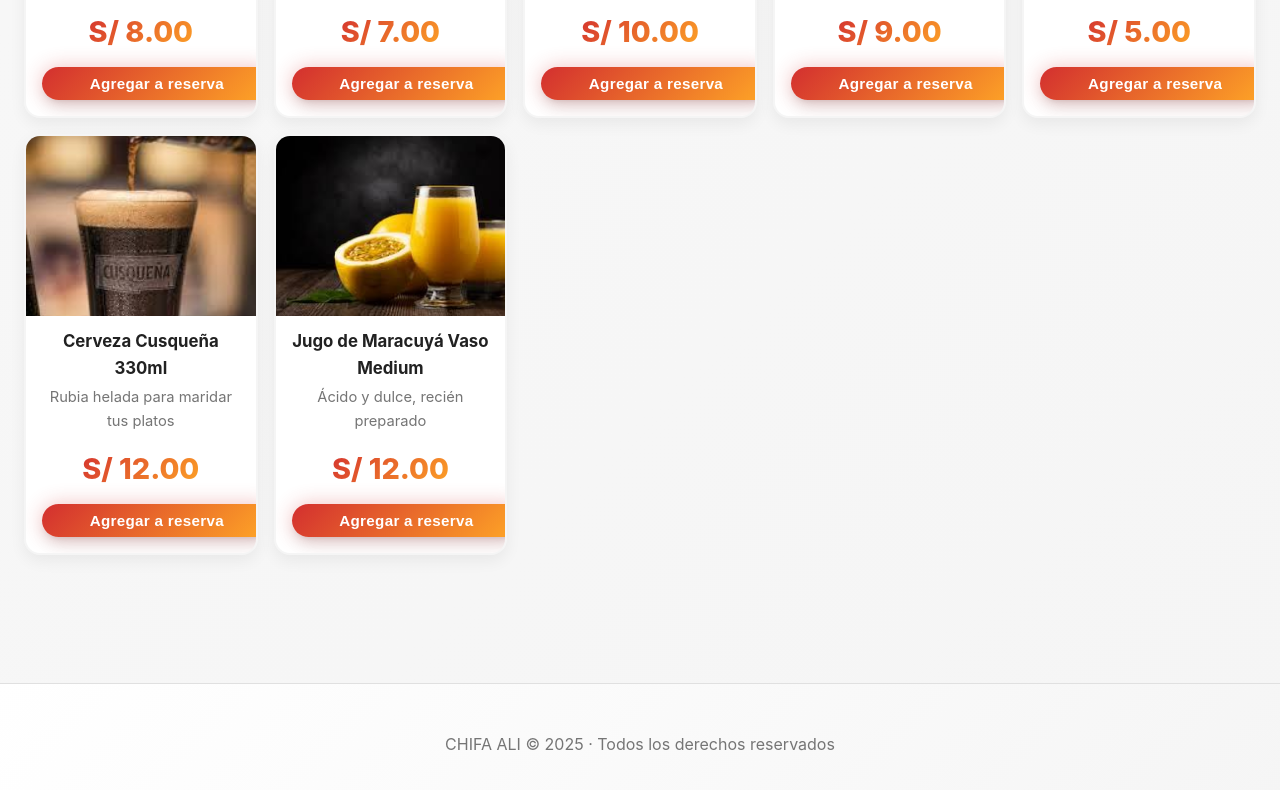
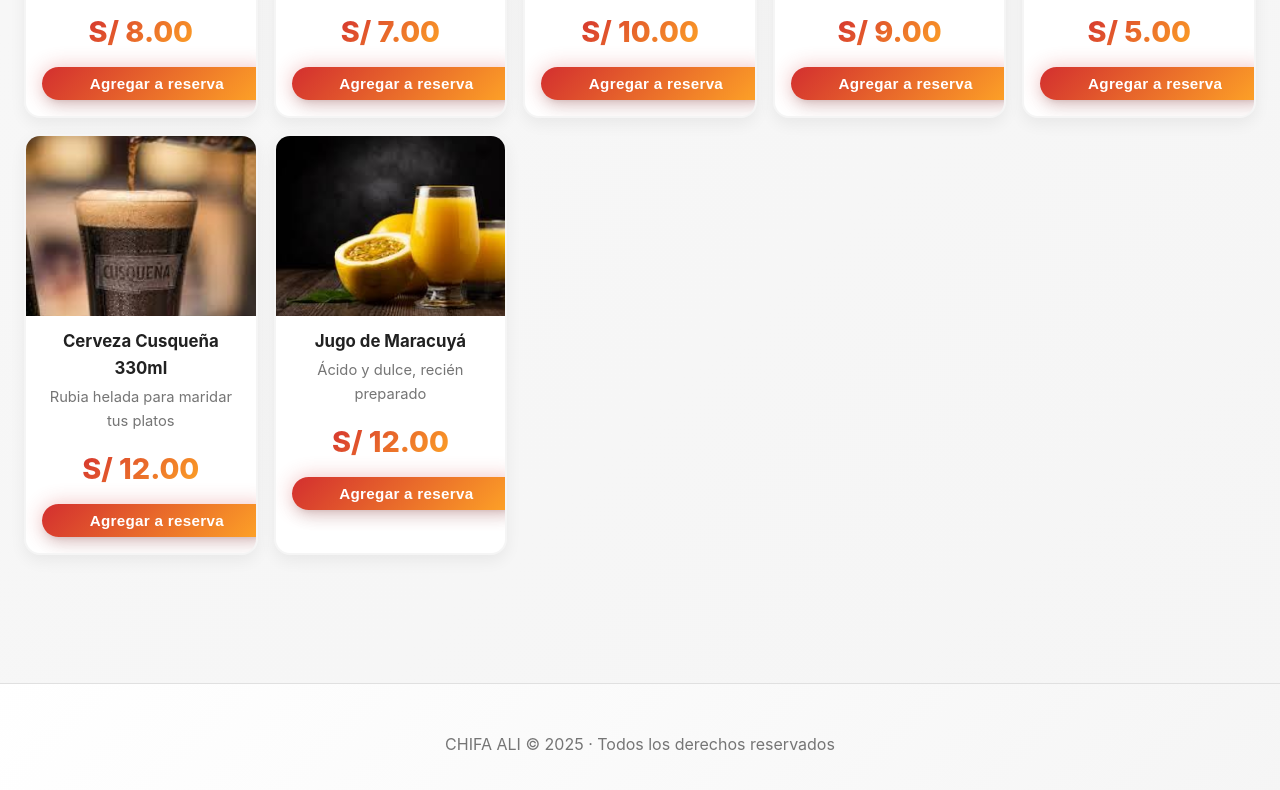
Before and after one commit to PibeGeekCode/ChifaAli, a plain HTML site: page menu.html in a window 1280 px wide. Shown: the part 3077-3867 px from the top of the page. Drawn offline with Linux system fonts and the light colour scheme.

```diff
--- a/menu.html
+++ b/menu.html
@@ -243,9 +243,9 @@
             <span class="price">S/ 12.00</span>
             <button class="btn btn-small add-to-reservation" data-id="12">Agregar a reserva</button>
           </div>
-          <div class="menu-item" data-id="13" data-name="Jugo de Maracuyá Vaso Medium" data-price="12">
-            <img loading="lazy" src="img/bebidas/jugo-maracuya.jpg" alt="Jugo de Maracuyá Vaso">
-            <h4>Jugo de Maracuyá Vaso Medium</h4>
+          <div class="menu-item" data-id="13" data-name="Jugo de Maracuyá" data-price="12">
+            <img loading="lazy" src="img/bebidas/jugo-maracuya.jpg" alt="Jugo de Maracuyá">
+            <h4>Jugo de Maracuyá</h4>
             <p>Ácido y dulce, recién preparado</p>
             <span class="price">S/ 12.00</span>
             <button class="btn btn-small add-to-reservation" data-id="13">Agregar a reserva</button>
```
Also changed, not shown: contacto.html (+2 -2 lines), index.html (+1 -1 lines).
